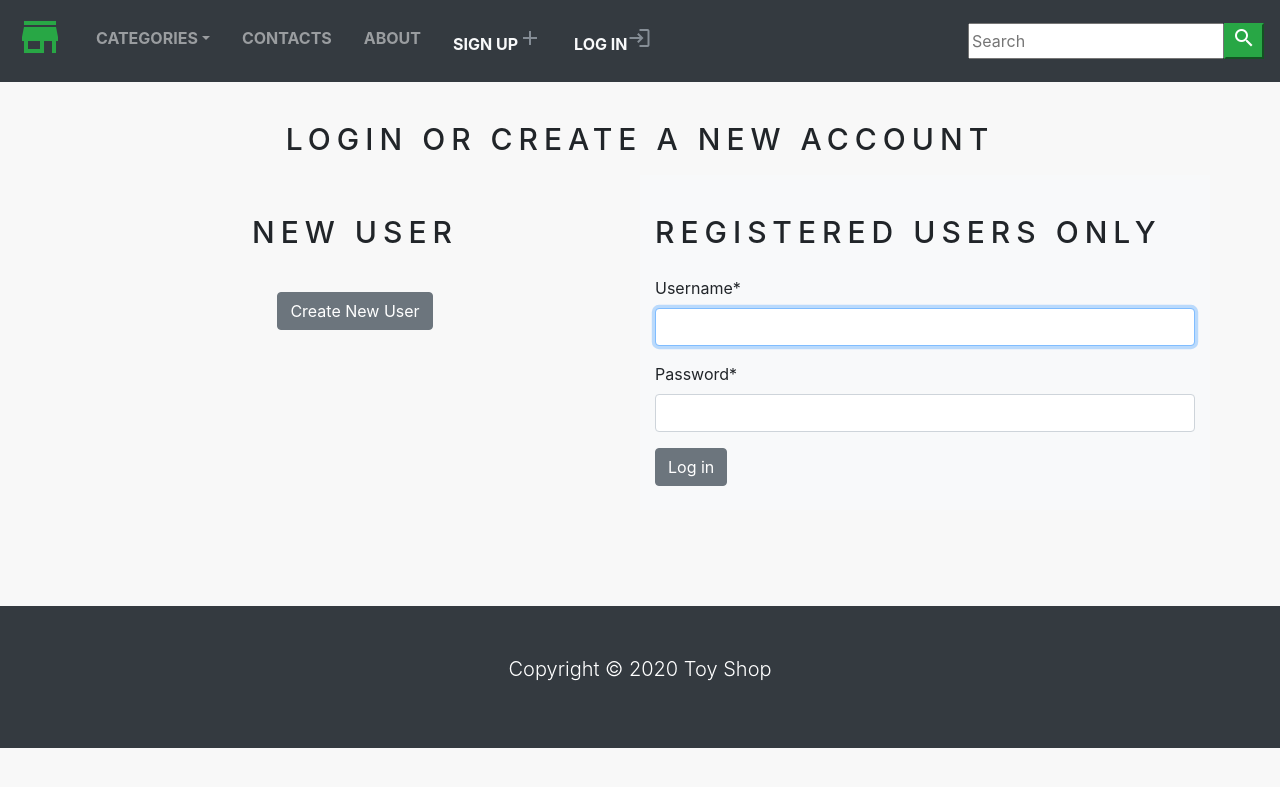
After one commit to nickelk/ecommerce, a Django app: page /account/login/ in a window 1280 px wide. The commit adds this page. Shown: the top 787 px of the page. Run offline with Django 3.2, Linux system fonts and the light colour scheme; data that the repository does not hold is empty; some libraries are stand-ins or nearby versions.

Commit message:
login and logout added

```diff
--- /dev/null
+++ b/shop/templates/login.html
@@ -0,0 +1,47 @@
+{% extends 'base.html' %}
+
+{% load static %}
+
+{% load crispy_forms_tags %}
+
+{% block title %}
+	Log in
+{% endblock %}
+
+{% block content %}
+
+	<div class="container">
+		<br>
+		<h1 class="product_title text-center">
+			Login or Create a New Account
+		</h1>
+		<div class="row">
+			<div class="col-12 col-sm-12 col-lg-6 text-center custom_div" >
+				<br>
+				<h2 class="product_title">
+					New User
+				</h2>
+				<br>
+				<a href="{% url 'signup' %}" class="btn btn-secondary">Create New User</a>
+			</div>
+			<div class="col-12 col-sm-12 col-md-12 col-lg-6 bg-light">
+				<div>
+					<br>
+					<h2 class="product_title">
+						Registered Users Only
+					</h2>
+					<form method="post">
+						{% csrf_token %}
+						<p>{{ form | crispy }}</p>
+						<button type='submit' class="btn btn-secondary">Log in</button>
+
+					</form>
+					<br>
+				</div>
+			</div>
+		</div>
+		<br>
+	</div>
+	<br>
+
+{% endblock %}
--- a/shop/templates/navbar.html
+++ b/shop/templates/navbar.html
@@ -17,6 +17,17 @@
         </li>
         <li class="nav-item"><a class="nav-link text-uppercase font-weight-bold px-3" href="">Contacts</a></li>
         <li class="nav-item"><a class="nav-link text-uppercase font-weight-bold px-3" href="">About</a></li>
+
+        {% if request.user.is_authenticated and request.user.first_name %}
+        <li class="nav-item"><span class="nav-link text-light text-uppercase font-weight-bold px-3">Welcome, {{ request.user.first_name }}! <i class="material-icons cart-icon">account_circle</i></span></li>
+
+        <li class="nav-item"><a class="nav-link text-light text-uppercase font-weight-bold px-3" href="{% url 'signout' %}">Sign Out <i class="material-icons cart-icon">exit_to_app</i></a></li>
+
+        {% else %}
+        <li class="nav-item"><a class="nav-link text-light text-uppercase font-weight-bold px-3" href="{% url 'signup' %}">Sign Up<i class="material-icons cart-icon">add</i></a></li>
+        <li class="nav-item"><a class="nav-link text-light text-uppercase font-weight-bold px-3" href="{% url 'login' %}">Log in<i class="material-icons cart-icon">login</i></a></li>
+
+        {% endif %}
 
     {% if item_count > 0 %}
         <li class="nav-item"><a class="nav-link text-light text-uppercase font-weight-bold px-3" href="{% url 'cart_detail' %}">
--- a/shop/urls.py
+++ b/shop/urls.py
@@ -10,4 +10,6 @@ urlpatterns = [
     path('cart/remove/<int:product_id>', views.cart_remove, name='cart_remove'),
     path('cart/remove_product/<int:product_id>', views.cart_remove_product, name='cart_remove_product'),
     path('account/create/', views.signUpView, name='signup'),
+    path('account/login/', views.loginView, name='login'),
+    path('account/signout/', views.signoutView, name='signout'),
 ]
--- a/shop/views.py
+++ b/shop/views.py
@@ -5,6 +5,8 @@ from .models import Category, Product, Cart, CartItem
 from django.core.exceptions import ObjectDoesNotExist
 from django.contrib.auth.models import Group, User
 from .forms import SignUpForm
+from django.contrib.auth.forms import AuthenticationForm
+from django.contrib.auth import login, authenticate, logout
 
 
 def home(request, category_slug=None):
@@ -103,3 +105,26 @@ def signUpView(request):
     else:
         form = SignUpForm()
     return render(request, 'signup.html', {'form': form})
+
+
+def loginView(request):
+    if request.method == 'POST':
+        form = AuthenticationForm(data=request.POST)
+        if form.is_valid():
+            username = request.POST['username']
+            password = request.POST['password']
+            user = authenticate(username=username, password=password)
+            if user is not None:
+                login(request, user)
+                return redirect('home')
+            else:
+                return redirect('signup')
+
+    else:
+        form = AuthenticationForm()
+    return render(request, 'login.html', {'form': form})
+
+
+def signoutView(request):
+    logout(request)
+    return redirect('login')
```
